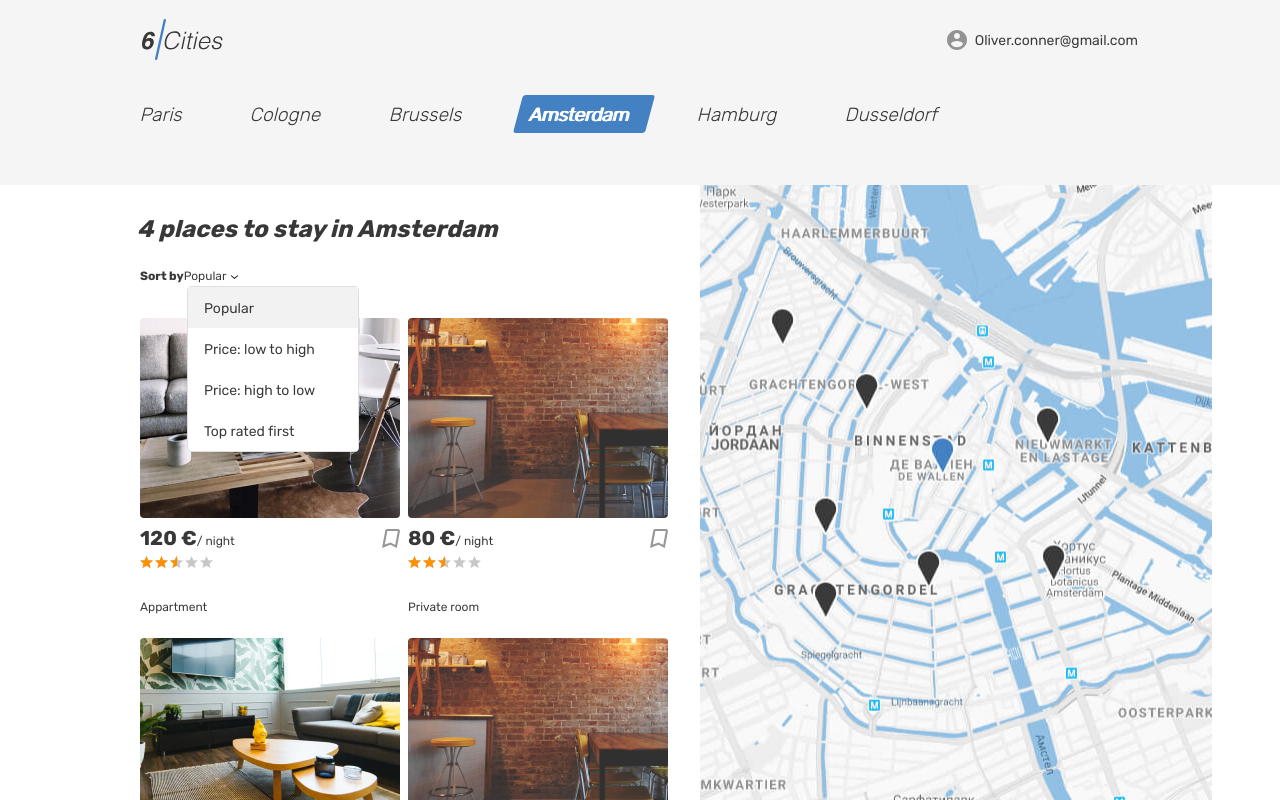
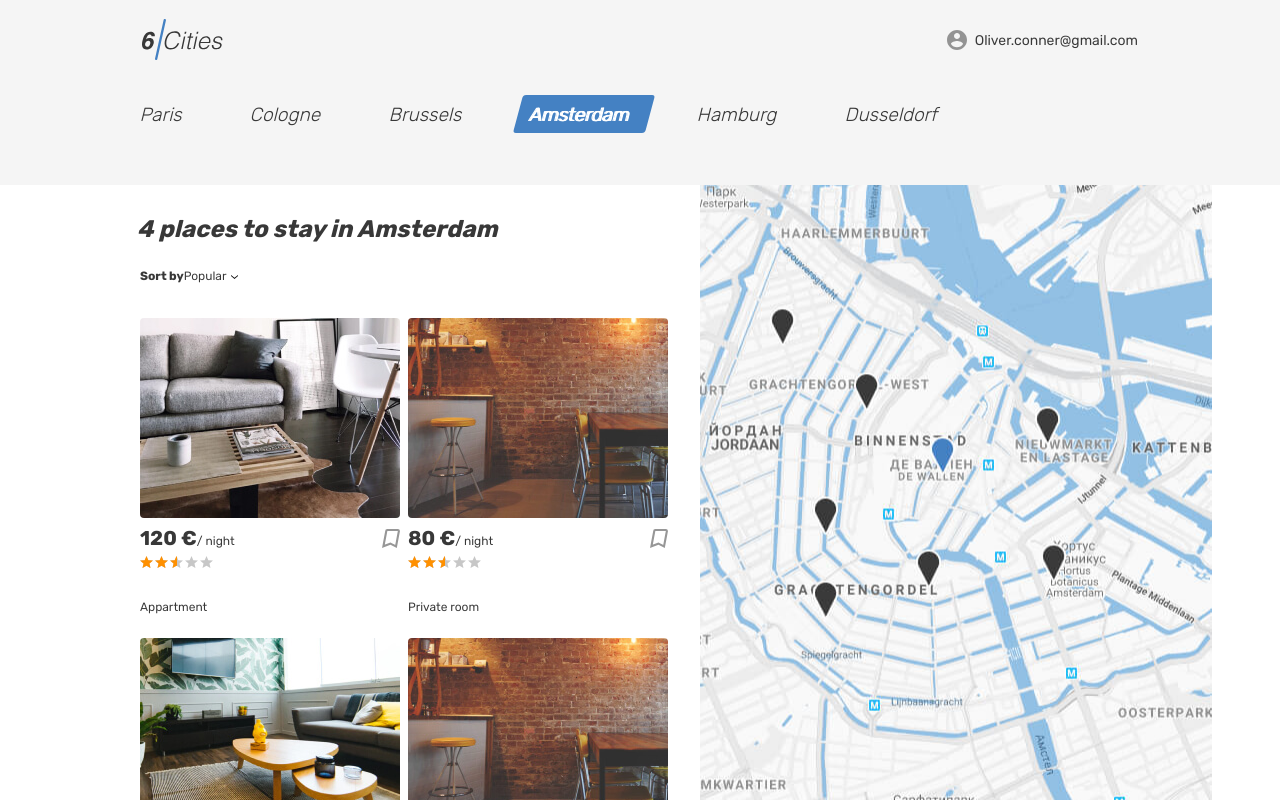
Before and after one commit to EgorForAll/6-cities, a React app: page / in a window 1280 px wide. Built offline with nearby package versions, Linux system fonts and the light colour scheme.

Commit message:
sort menu has added to catalog

```diff
--- a/src/components/main/main-no-empty.jsx
+++ b/src/components/main/main-no-empty.jsx
@@ -1,7 +1,10 @@
-import React from "react";
+import React, { useEffect, useState } from "react";
 import CardOffer from "../card-offer/card-offer";
+import SortMenu from "../ui/sort-menu";
 
 const MainNoEmprty = ({offers}) => {
+
+  const [sortMenu, openMenu] = useState(false);
 
   return (
     <main className="page__main page__main--index">
@@ -49,18 +52,13 @@ const MainNoEmprty = ({offers}) => {
             <b className="places__found">{offers.length} places to stay in Amsterdam</b>
             <form className="places__sorting" action="#" method="get">
               <span className="places__sorting-caption">Sort by</span>
-              <span className="places__sorting-type" tabIndex="0">
+              <span className="places__sorting-type" tabIndex="0" onClick={() => openMenu(!sortMenu)}>
                 Popular
                 <svg className="places__sorting-arrow" width="7" height="4">
                   <use xlinkHref="#icon-arrow-select"></use>
                 </svg>
               </span>
-              <ul className="places__options places__options--custom places__options--opened">
-                <li className="places__option places__option--active" tabIndex="0">Popular</li>
-                <li className="places__option" tabIndex="0">Price: low to high</li>
-                <li className="places__option" tabIndex="0">Price: high to low</li>
-                <li className="places__option" tabIndex="0">Top rated first</li>
-              </ul>
+              {sortMenu ? <SortMenu/> : null}
             </form>
             <div className="cities__places-list places__list tabs__content">
               {offers.map((item) => <CardOffer key={item.id} offer={item} />)}
--- /dev/null
+++ b/src/components/ui/sort-menu.jsx
@@ -0,0 +1,14 @@
+import React from "react";
+
+const SortMenu = () => {
+  return (
+    <ul className="places__options places__options--custom places__options--opened">
+    <li className="places__option places__option--active" tabIndex="0">Popular</li>
+    <li className="places__option" tabIndex="0">Price: low to high</li>
+    <li className="places__option" tabIndex="0">Price: high to low</li>
+    <li className="places__option" tabIndex="0">Top rated first</li>
+  </ul>
+  )
+}
+
+export default SortMenu;
```
